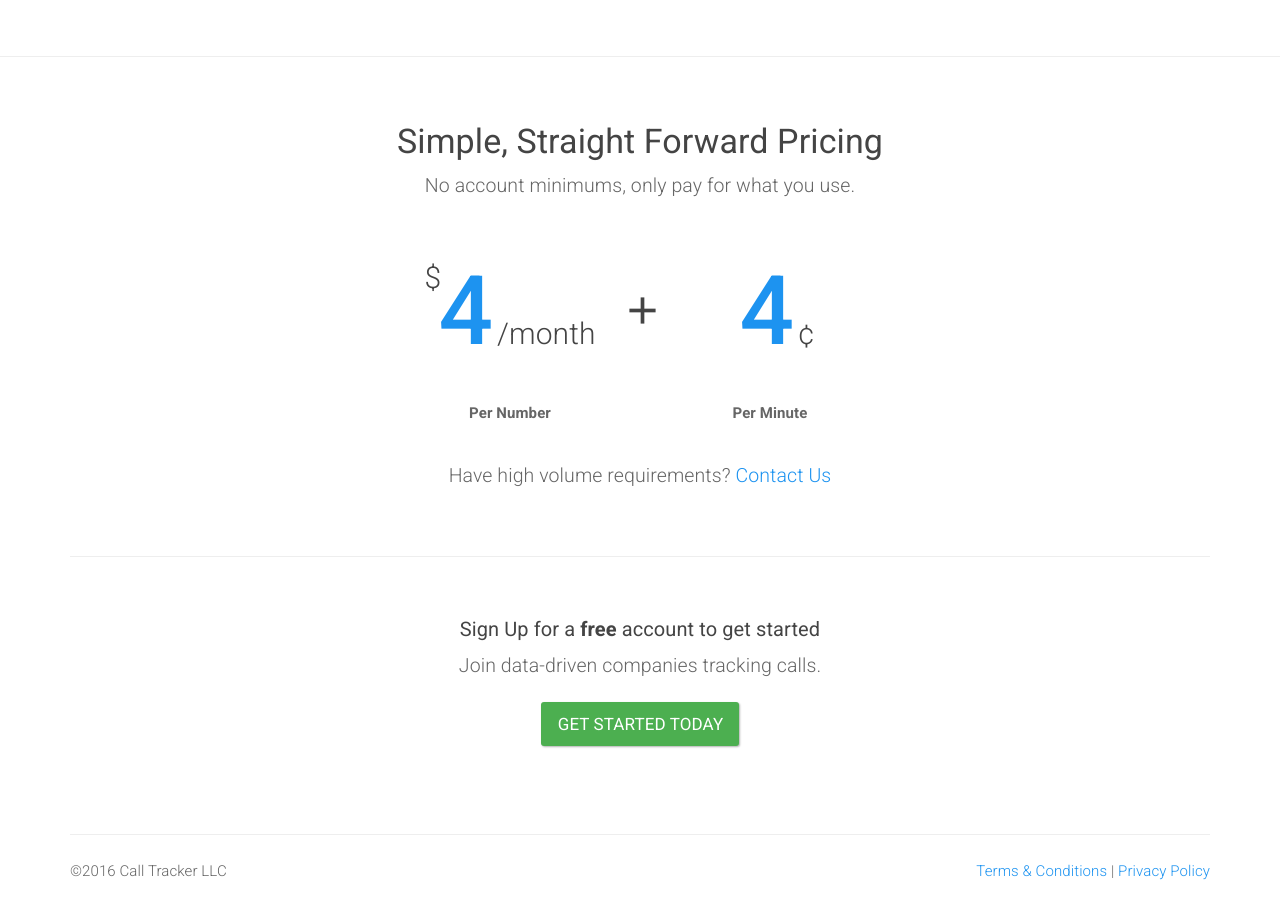
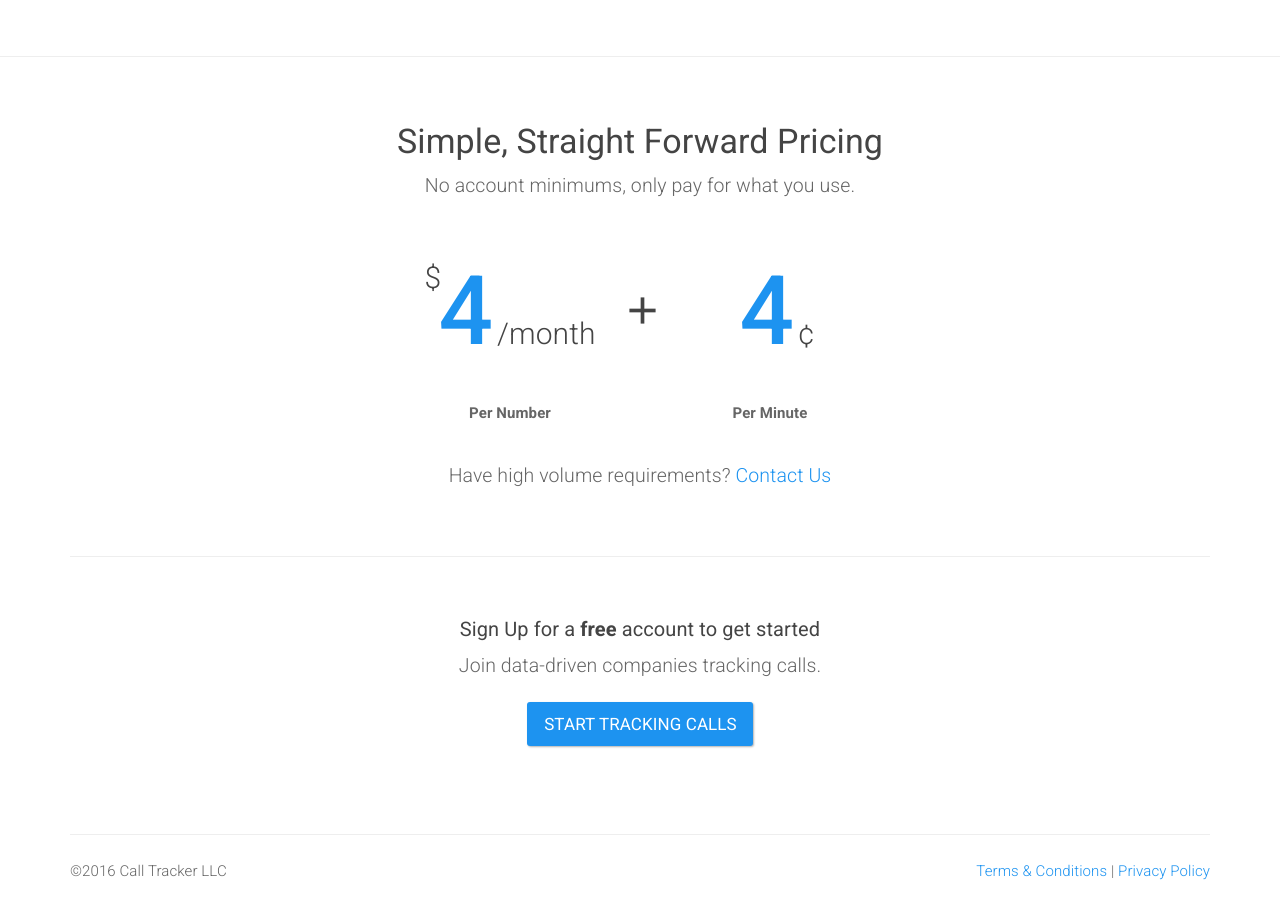
Before and after one commit to sumonst21/calltrackerio-site, a Jekyll site: the page built from index.html, in a window 1280 px wide and 900 px high, scrolled down 2801 px. Built offline with Jekyll 4.4.1, drawn with Linux system fonts in a browser that asks for light colours; some of the changed text lies outside the part shown.

Commit message:
update cta

```diff
--- a/_includes/footer.html
+++ b/_includes/footer.html
@@ -6,16 +6,18 @@
 		<div class="col-md-12 text-center">
 			<h5>Sign Up for a <strong>free</strong> account to get started</h5>
 			<p class="lead">Join data-driven companies tracking calls.</p>
-			<p><a href="https://app.calltracker.io/signup/" class="btn btn-lg btn-success">Get Started Today</a></p>
+			<p><a href="https://app.calltracker.io/signup/" class="btn btn-lg btn-primary">Start Tracking Calls</a></p>
 		</div>
 	</div>
 </div>
 <div class="container">
 	<hr>
 	<div class="row m-t-20">
-		<div class="col-md-12">
+		<div class="col-md-6">
+			<p>&copy;{{ site.time | date: '%Y' }} {{ site.name }} LLC </p>
+		</div>
+		<div class="col-md-6">
 			<p class="pull-right"><a href="/terms">Terms & Conditions</a> | <a href="/privacy">Privacy Policy</a></p>
-			<p>&copy;{{ site.time | date: '%Y' }} {{ site.name }} LLC </p>
 		</div>
 	</div>
 </div>
--- a/index.html
+++ b/index.html
@@ -21,7 +21,7 @@ keywords: 'call tracking, call recording, call analytics, call, tracking, metric
 		</div>
 		<div class="row">
 			<div class="col-md-12 text-center">
-				<a href="https://app.calltracker.io/signup/" class="btn btn-xl btn-success request-button">Get Started Today</a>
+				<a href="https://app.calltracker.io/signup/" class="btn btn-xl btn-success request-button">Start Tracking Calls</a>
 				<h4 class="text-center">Your marketing budget is more effective with {{ site.name }}</h4>
 				<p class="lead">{{ site.name }} makes it radically simple to setup tracking numbers and get analytics data you need<br> so you can focus on what's working and stop spending on what's not.</p>
 			</div>
```
